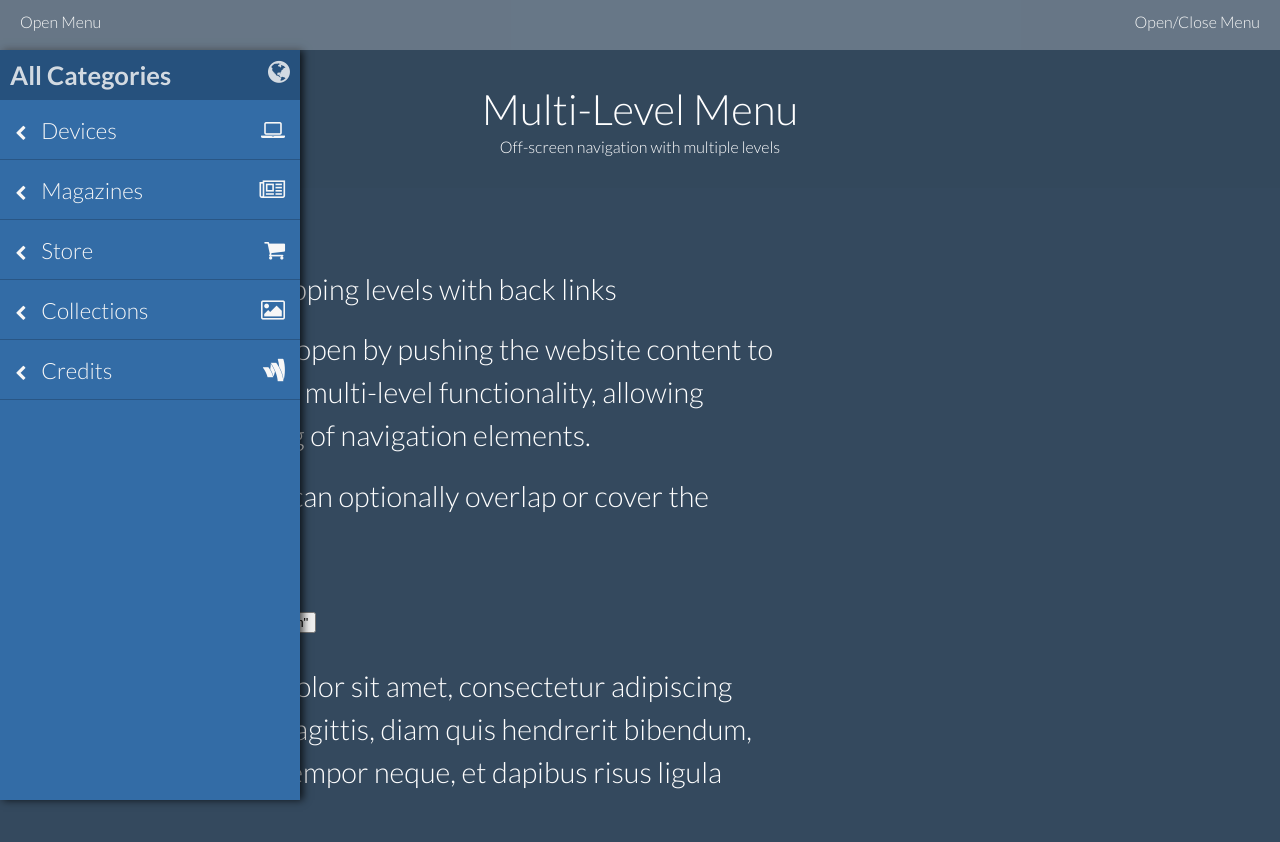
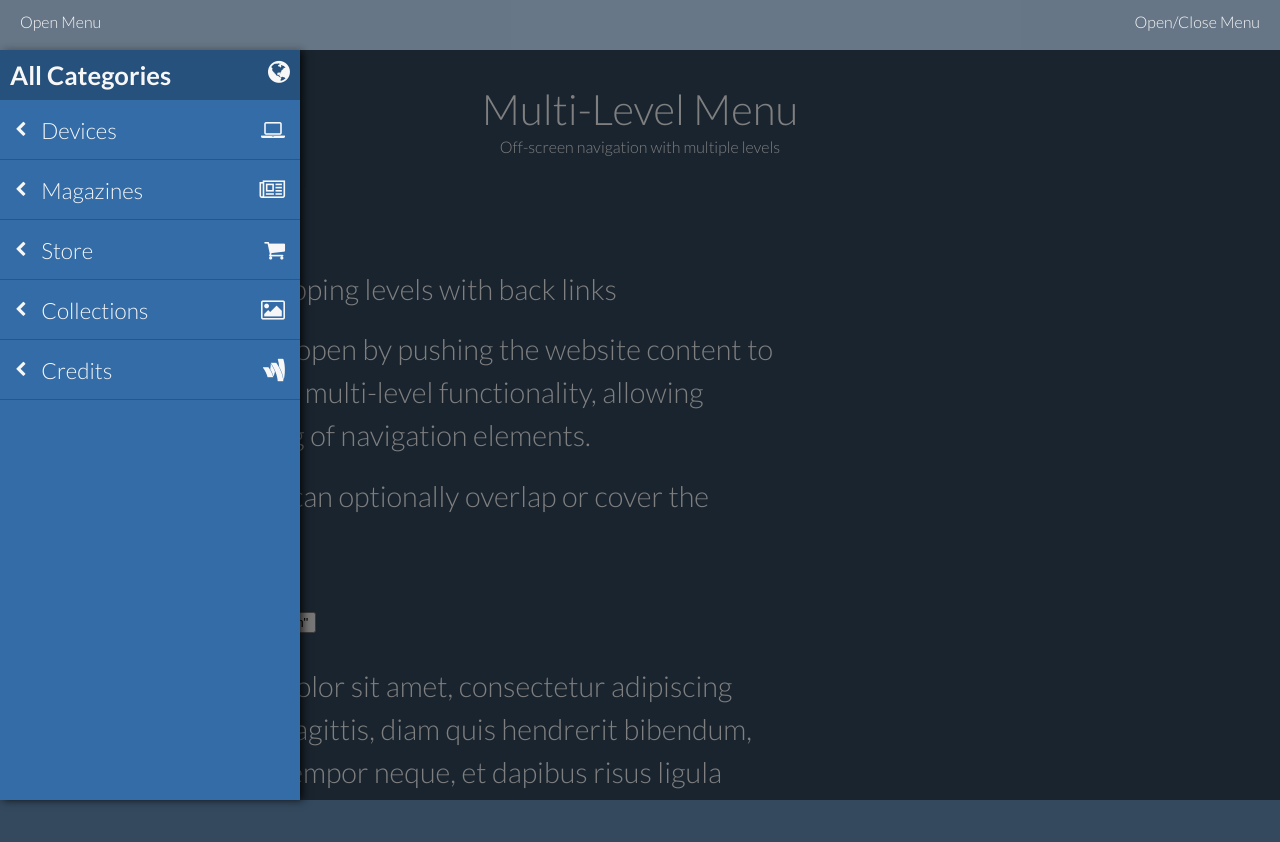
Before and after one commit to highfield/aucmenu, a plain HTML site: page index.html in a window 1280 px wide. Both pictures are taken after a click on the link "Open Menu". Shown: the top 842 px of the page. Drawn offline with Linux system fonts and the light colour scheme.

Commit message:
rightside menu; overlay demo; custom colors

```diff
--- a/css/component.css
+++ b/css/component.css
@@ -1,12 +1,12 @@
-.mp-menu, .mp-level {
+/*.mp-menu, .mp-level {
     background: #336ca6;
     font-family: 'Lato', Calibri, Arial, sans-serif;
     font-weight: 300;
-}
+}*/
 
-    .mp-menu, .mp-menu a, .mp-level {
+    /*.mp-menu, .mp-menu a, .mp-level {
         color: #f7f7f7;
-    }
+    }*/
 
 .mp-menu {
     z-index: 1;
@@ -55,7 +55,7 @@
 
     .mp-level.mp-level-overlay {
         cursor: pointer;
-        color: rgba(255,255,255,0.3);
+        /*color: rgba(255,255,255,0.3);*/
     }
 
         .mp-level.mp-level-overlay.mp-level::before {
@@ -71,8 +71,12 @@
 
 
 /* overlap */
-.mp-overlap .mp-level.mp-level-open {
+.mp-overlap.mp-dock-left .mp-level.mp-level-open {
     box-shadow: 3px 0px 8px 0px rgba(0,0,0,0.75);
+}
+
+.mp-overlap.mp-dock-right .mp-level.mp-level-open {
+    box-shadow: -3px 0px 8px 0px rgba(0,0,0,0.75);
 }
 
 
@@ -86,29 +90,45 @@
 .mp-menu h2 {
     margin: 0;
     padding: 10px;
-    color: rgba(255,255,255,0.8);
+    /*color: rgba(255,255,255,0.8);*/
     background: rgba(0,0,0,0.25);
     text-shadow: 0 0 1px rgba(0,0,0,0.1);
     font-size: 1.6em;
     display: flex;
-    flex-direction: row;
+    /*flex-direction: row;*/
     justify-content: space-between;
     align-content: center;
+}
+
+.mp-menu.mp-dock-left h2 {
+    flex-direction: row;
+}
+
+.mp-menu.mp-dock-right h2 {
+    flex-direction: row-reverse;
 }
 
 .mp-menu.mp-overlap h2::before {
     position: absolute;
     top: 0;
     right: 0;
-    margin-right: 8px;
+    /*margin-right: 8px;*/
     font-size: 75%;
     line-height: 1.8;
     opacity: 0;
     transition: opacity 0.3s, transform 0.1s 0.3s;
 }
 
+.mp-menu.mp-overlap.mp-dock-left h2::before {
+    margin-right: 8px;
+}
+
+.mp-menu.mp-overlap.mp-dock-right h2::before {
+    margin-left: 8px;
+}
+
 .mp-menu.mp-cover h2 {
-    text-transform: uppercase;
+    /*text-transform: uppercase;*/
     letter-spacing: 1px;
     font-weight: 700;
     font-size: 1em;
@@ -121,7 +141,7 @@
 
 .mp-menu ul li > div {
     display: flex;
-    flex-direction: row;
+    /*flex-direction: row;*/
     justify-content: space-between;
     align-items: center;
     /*padding: 15px;*/
@@ -136,6 +156,26 @@
         flex-grow: 5;
     }
 
+.mp-menu.mp-dock-left ul li > div {
+    flex-direction: row;
+}
+
+.mp-menu.mp-dock-right ul li > div {
+    flex-direction: row-reverse;
+}
+
+.mp-menu.mp-dock-left ul li > div > span {
+    display: flex;
+    flex-direction: row;
+    align-items: center;
+}
+
+.mp-menu.mp-dock-right ul li > div > span {
+    display: flex;
+    flex-direction: row-reverse;
+    align-items: center;
+}
+
 .mp-menu-item-compact {
     flex-direction: column-reverse !important;
     justify-content: space-around !important;
@@ -143,7 +183,7 @@
 
     .mp-menu-item-compact > span {
         font-size: 0.6em;
-        align-self:flex-start;
+        align-self: flex-start;
         white-space: nowrap;
     }
 
@@ -171,27 +211,35 @@
     }
 
 .mp-item-selected {
-    background: cornflowerblue;
+    /*background: cornflowerblue;*/
 }
 
 .mp-back {
     position: relative;
     display: flex;
-    flex-direction: row;
+    /*flex-direction: row;*/
     justify-content: space-between;
     align-items: center;
     padding: 1em;
     outline: none;
     background: rgba(0,0,0,0.1);
     box-shadow: inset 0 -1px rgba(0,0,0,0.2);
-    color: #fff;
-    text-transform: uppercase;
+    /*color: #fff;*/
+    /*text-transform: uppercase;*/
     letter-spacing: 1px;
     font-weight: 700;
     font-size: 0.8em;
     transition: background 0.3s;
     cursor: pointer;
 }
+
+    .mp-back.mp-back-left {
+        flex-direction: row;
+    }
+
+    .mp-back.mp-back-right {
+        flex-direction: row-reverse;
+    }
 
 .mp-back-icon {
     margin: 0px 10px;
--- a/css/demo.css
+++ b/css/demo.css
@@ -1,13 +1,11 @@
 @import url(http://fonts.googleapis.com/css?family=Lato:300,400,700);
+
 @font-face {
     font-weight: normal;
     font-style: normal;
     font-family: 'codropsicons';
-    src:url('../fonts/codropsicons/codropsicons.eot');
-    src:url('../fonts/codropsicons/codropsicons.eot?#iefix') format('embedded-opentype'),
-        url('../fonts/codropsicons/codropsicons.woff') format('woff'),
-        url('../fonts/codropsicons/codropsicons.ttf') format('truetype'),
-        url('../fonts/codropsicons/codropsicons.svg#codropsicons') format('svg');
+    src: url('../fonts/codropsicons/codropsicons.eot');
+    src: url('../fonts/codropsicons/codropsicons.eot?#iefix') format('embedded-opentype'), url('../fonts/codropsicons/codropsicons.woff') format('woff'), url('../fonts/codropsicons/codropsicons.ttf') format('truetype'), url('../fonts/codropsicons/codropsicons.svg#codropsicons') format('svg');
 }
 
 /**,
@@ -27,8 +25,8 @@ body {
     color: #fff;
     font-weight: 300;
     font-family: 'Lato', Calibri, Arial, sans-serif;
-    margin:0px;
-    overflow:hidden;
+    margin: 0px;
+    overflow: hidden;
 }
 
 
@@ -51,12 +49,12 @@ body {
 }
 
 
-    .navbar{
+.navbar {
     position: fixed;
-        right:0px;
-        left:0px;
-        z-index:1030;
-        min-height:50px;
+    right: 0px;
+    left: 0px;
+    z-index: 1030;
+    min-height: 50px;
     background: rgba(255,255,255,0.25)
 }
 
@@ -79,7 +77,7 @@ body {
     top: 50px;
     left: 0px;
     bottom: 0px;
-    z-index: 1;
+    z-index: 1000;
 }
 
 #mp-menu-right {
@@ -87,7 +85,17 @@ body {
     top: 50px;
     right: 0px;
     bottom: 0px;
-    z-index: 1;
+    z-index: 1000;
+}
+
+#page-overlay {
+    background: rgba(0,0,0,0.5);
+    position: fixed;
+    left: 0px;
+    top: 50px;
+    right: 0px;
+    bottom: 0px;
+    z-index: 999;
 }
 
 
@@ -250,5 +258,4 @@ body {
     .codrops-icon span {
         display: none;
     }
-
 }
--- a/index.html
+++ b/index.html
@@ -50,6 +50,7 @@
         </div>
     </div>
 
+    <div id="page-overlay" style="display:none"></div>
 
     <nav id="mp-menu-left">
     </nav>
@@ -236,17 +237,21 @@
                 dock: 'left'
             };
 
-            $('#mp-menu-left').auCMenu(options_left);
-            var api_left = $('#mp-menu-left').data('auCMenu');
+            var menu_left = $('#mp-menu-left');
+            menu_left.auCMenu(options_left);
+            var api_left = menu_left.data('auCMenu');
             api_left.load(menu);
 
-            $('#mp-menu-left').on('selected', function (e, args) {
+            menu_left.on('selected', function (e, args) {
                 console.log('selected: ' + args.item);
+            }).on('open close', function (e) {
+                setTimeout(updateOverlay, 10);
             });
 
             $('#trigger-left').on('click', function (e) {
                 e.stopPropagation();
-                api_left.open();
+                api_left.toggle();
+                api_right.close();
             });
 
 
@@ -254,16 +259,25 @@
              * Right-docked menu
              */
             var options_right = {
-                dock: 'right'
+                dock: 'right',
+                backColor: 'whitesmoke',
+                textColor: 'dimgray',
+                backColorSelected: 'lemonchiffon'
             };
 
-            $('#mp-menu-right').auCMenu(options_right);
-            var api_right = $('#mp-menu-right').data('auCMenu');
+            var menu_right = $('#mp-menu-right');
+            menu_right.auCMenu(options_right);
+            var api_right = menu_right.data('auCMenu');
             api_right.load(menu);
+
+            menu_right.on('open close', function (e) {
+                setTimeout(updateOverlay, 10);
+            });
 
             $('#trigger-right').on('click', function (e) {
                 e.stopPropagation();
                 api_right.toggle();
+                api_left.close();
             });
 
 
@@ -277,9 +291,15 @@
                 api_right.resize(w, h);
             });
 
-            $(document).on('click', function () {
+            $('#page-overlay').on('click', function () {
                 api_left.close();
             });
+
+            function updateOverlay() {
+                var show = api_left.isOpen() || api_right.isOpen();
+                var ovl = $('#page-overlay');
+                show ? ovl.show() : ovl.hide();
+            }
 
             $('#btn-reset').on('click', function () {
                 api_left.reset();
--- a/js/aucmenu.js
+++ b/js/aucmenu.js
@@ -28,11 +28,27 @@
 (function ($) {
     'use strict';
 
+    function validateOptions(val, set) {
+        var ix = set.indexOf(val);
+        return ix >= 0 ? val : set[0];
+    }
+
+
     function Plugin(container, opts) {
         var me = {};
         var options = $.extend(true, {}, $.fn[NAME].options, opts);
 
-        container.addClass('mp-menu mp-' + options.type).empty();
+        var type = validateOptions(options.type, ['overlap']);
+        var dock = validateOptions(options.dock, ['right', 'left']);
+
+        container
+            .addClass('mp-menu mp-' + type)
+            .addClass('mp-dock-' + dock).
+            css({
+                background: options.backColor,
+                color: options.textColor
+            })
+            .empty();
 
         var clientWidth = $(window).width();
         var clientHeight = $(window).height();
@@ -167,7 +183,7 @@
                 container.css({
                     width: aw
                 });
-                container.css('transform', 'translate3d(' + (options.dock === 'left' ? -aw : aw) + 'px,0,0)');
+                container.css('transform', 'translate3d(' + (dock === 'left' ? -aw : aw) + 'px,0,0)');
             }
 
             return p;
@@ -181,7 +197,15 @@
             }
 
             var level_ix = levels.length;
-            var outer = $('<div>').addClass('mp-level').data('il', level_ix).appendTo(container);
+            var outer = $('<div>')
+                .addClass('mp-level')
+                .css({
+                    background: options.backColor,
+                    color: options.textColor
+                })
+                .data('il', level_ix)
+                .appendTo(container);
+
             var h2 = $('<h2>').appendTo(outer);
             $('<span>').text(model.label).appendTo(h2);
             $('<i>', { 'aria-hidden': true }).addClass(model.icon).appendTo(h2);
@@ -191,14 +215,24 @@
             levels.push(clev);
 
             if (level_ix) {
-                var cback = $('<div>').addClass('mp-back').appendTo(outer);
+                var cback = $('<div>')
+                    .addClass('mp-back')
+                    .addClass('mp-back-' + dock)
+                    .appendTo(outer);
+
                 var back = $('<a>')
                     .attr('href', '#')
                     .data('il', parent_level_ix)
                     .text(options.backLabel)
+                    .css({
+                        color: options.textColor
+                    })
                     .appendTo(cback);
 
-                $('<i>', { 'aria-hidden': true }).addClass('fa fa-chevron-right mp-back-icon').appendTo(cback);
+                $('<i>', { 'aria-hidden': true })
+                    .addClass('fa fa-chevron-' + (dock === 'left' ? 'right' : 'left'))
+                    .addClass('mp-back-icon')
+                    .appendTo(cback);
 
                 cback.on('click', function (e) {
                     e.preventDefault();
@@ -219,13 +253,21 @@
 
                     var div_outer = $('<div>').appendTo(li);
                     var div_inner = $('<span>').appendTo(div_outer);
-                    var chevron = $('<i>', { 'aria-hidden': true }).addClass('fa fa-chevron-left').css({
-                        margin: '0px 15px',
-                        'font-size': '0.7em',
-                        opacity: 0
-                    }).appendTo(div_inner);
-                    var a = $('<a>').attr('href', '#').text(child.label).css({
-                    }).appendTo(div_inner);
+                    var chevron = $('<i>', { 'aria-hidden': true })
+                        .addClass('fa fa-chevron-' + dock)
+                        .css({
+                            margin: '0px 15px',
+                            'font-size': '0.7em',
+                            opacity: 0
+                        }).appendTo(div_inner);
+
+                    var a = $('<a>')
+                        .attr('href', '#')
+                        .text(child.label)
+                        .css({
+                            color: options.textColor
+                        })
+                        .appendTo(div_inner);
 
                     $('<i>', { 'aria-hidden': true }).addClass(child.icon).css({
                         margin: '0px 15px'
@@ -287,10 +329,18 @@
 
             c.run = function () {
                 if (state) {
-                    elem.addClass('mp-item-selected');
+                    elem
+                        .addClass('mp-item-selected')
+                        .css({
+                            background: options.backColorSelected
+                        });
                 }
                 else {
-                    elem.removeClass('mp-item-selected');
+                    elem
+                        .removeClass('mp-item-selected')
+                        .css({
+                            background: ''
+                        });
                 }
             }
 
@@ -320,8 +370,8 @@
             c.run = function (level_width) {
                 if (state) {
                     var offset = level_width;
-                    if (options.type === 'overlap') offset += nesting * options.levelSpacing;
-                    if (options.dock === 'right') offset = -offset;
+                    if (type === 'overlap') offset += nesting * options.levelSpacing;
+                    if (dock === 'right') offset = -offset;
                     elem.addClass('mp-level-open');
                     elem.css('transform', 'translate3d(' + offset + 'px,0,0)');
                 }
@@ -369,11 +419,13 @@
 
         me.open = function (id) {
             path.open(id);
+            container.trigger('open');
         }
 
 
         me.close = function () {
             path.close();
+            container.trigger('close');
         }
 
 
@@ -404,7 +456,10 @@
         width: 300,
         type: 'overlap', // overlap || cover
         levelSpacing: 40,
-        backLabel: 'Back'
+        backLabel: 'Back',
+        backColor: '#336ca6',
+        textColor: '#f7f7f7',
+        backColorSelected: 'cornflowerblue'
     }
 
 })(jQuery);
```
Lines whose indentation alone changed are shown as unchanged.
